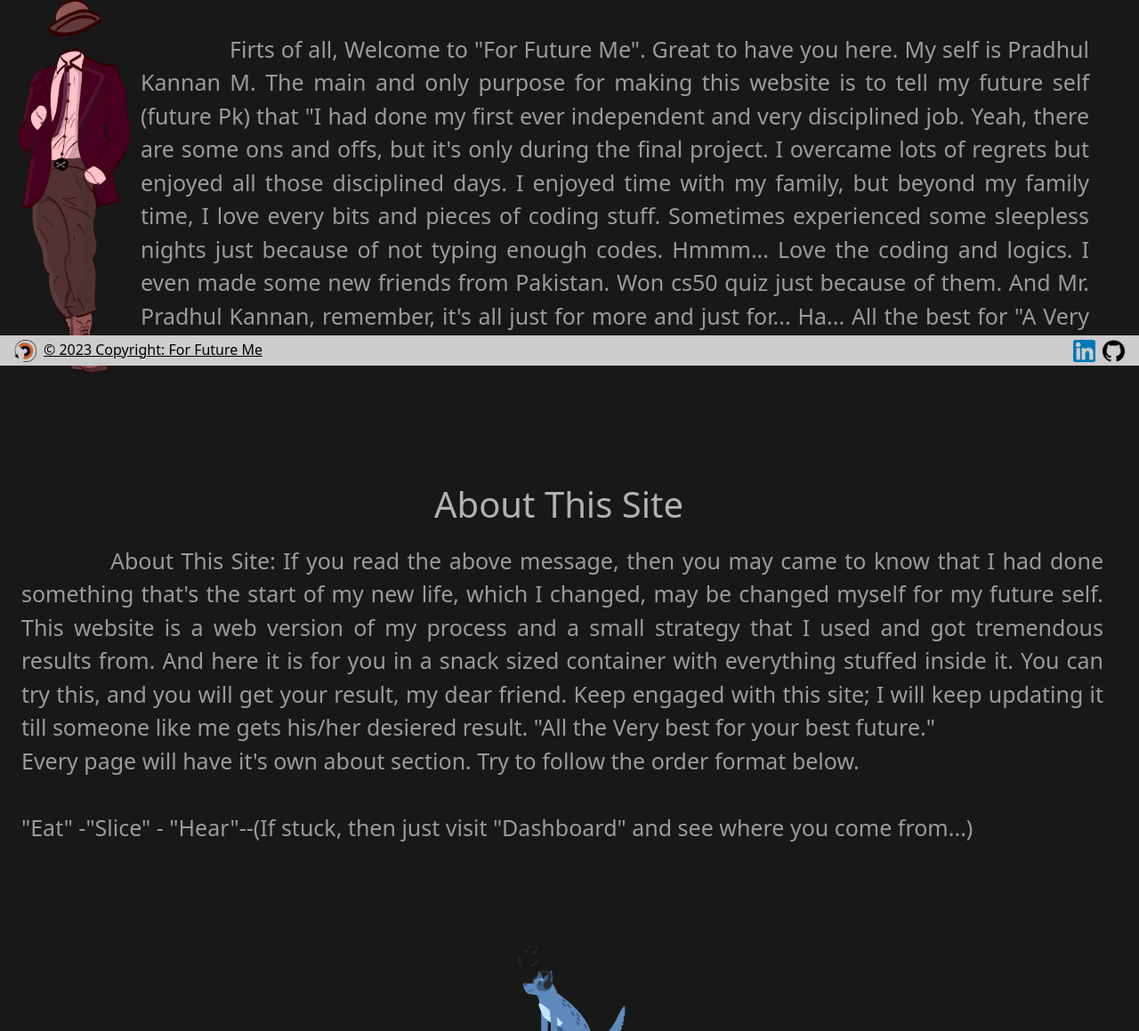
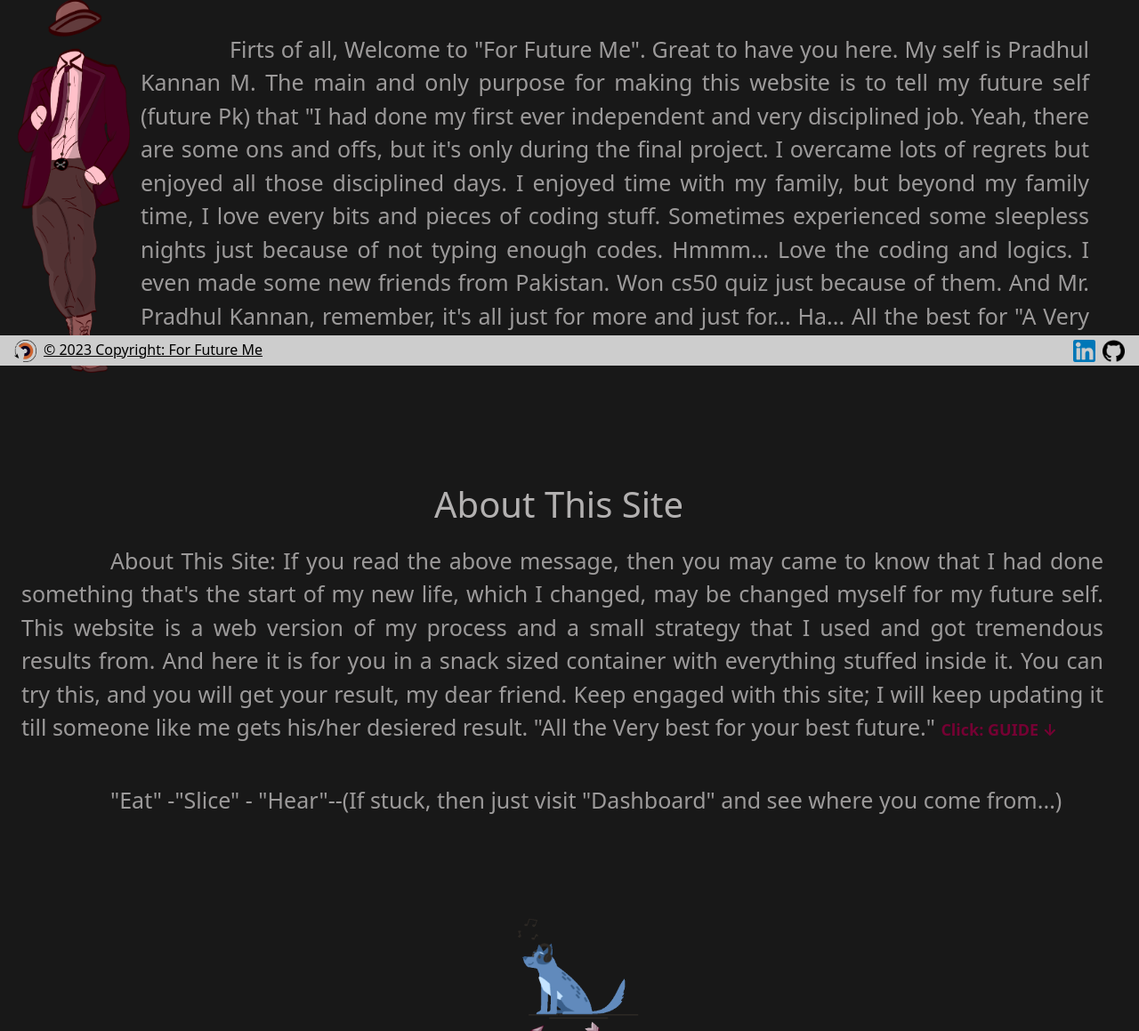
Before and after one commit to CodeDream145/cs50x-final_project, a Flask app: page / in a window 1280 px wide. Shown: the part 389-1548 px from the top of the page at 89% size. Run offline with Flask 2, Linux system fonts and the light colour scheme; a user stored in the database is signed in; some libraries are stand-ins or nearby versions.

Commit message:
version 1.0 4.26.23 8.20

```diff
--- a/templates/home.html
+++ b/templates/home.html
@@ -21,8 +21,20 @@
 
         <p class="txt_wi_img">About This Site:
             If you read the above message, then you may came to know that I had done something that's the start of my new life, which I changed, may be changed myself for my future self. This website is a web version of my process and a small strategy that I used and got tremendous results from. And here it is for you in a snack sized container with everything stuffed inside it. You can try this, and you will get your result, my dear friend. Keep engaged with this site; I will keep updating it till someone like me gets his/her desiered result. "All the Very best for your best future."
-            <br>Every page will have it's own about section. Try to follow the order format below.<br>
-            <br>"Eat" -"Slice" - "Hear"--(If stuck, then just visit "Dashboard" and see where you come from...)</p>
+            <a class="show" data-bs-toggle="collapse" href="#collapsehome" role="button" style="border-radius: 5%; color: #750133; font-size: large; text-decoration:none; font-weight: bold;" aria-expanded="false" aria-controls="collapseExample">
+                Click: GUIDE &#8595;</a>
+
+                <div class="collapse" id="collapsehome" >
+                    <div class="card card-body blackbg about_text" style="color: rgba(195, 195, 195, 0.804); border-color:#750133;">
+                        <p>	Well, first of all, this site is built to create a new productive system or develop an existing productive system. I call it as five-day-a-week system. Starting from Monday, which is the 0th day, to Sunday, which is the nul day. And at every numeric day from the 0th day to the 5th day, stay focused. Focus on the things you need to do, including your personal development. At the nul day, don't even think about your work and enjoy as much as you can. This is the key concept of this site.</p>
+                        <p>&#36; Okay, we looked up the bigger picture, and it's time to extract it. As every numeric day was a working day, if you had no idea how to do something or were stuck with confusion about what to do first, then you really needed to plan your goal before. The Eat section will help you exactly do this. Think of your work or goal as a dish. Store your daily dishes to eat. If the dish is stored and not eaten, it will spoil. You can't eat a three-day-old dish on the fourth day. So try to eat the dish on the day it is prepared. So create a dish (your goals) and its description (what actually to do or How to do it) inside the eat section and eat it when it is done.</p>
+                        <p>&#36; Eat all your dishes prepared on that day and come to the end of the day? Now it's time to slice it up. Just go to the current day you are on to slice it up. Hey, don't worry If you have not ate your dishes for some unexpected reason, It may happen some times. But If your heart was fully satisfied or in some cases accepted the reason for not eaten the goals, Then pleae don't forget to slice the day up. Even If you took break at that day intenstionally, Just slice it up. Because you are under your control, you decided to took break. And a kind recommendation: Just before slicing, I always used to record the highlighted points from every day in a physical journal. It works great for me to use those points or events to fine-tune my future days. So I recommend you try this.</p>
+                        <p>&#36; After slicing, don't simply end the day. Try to hear some really good stuff. That may be for your personal development or about the thing you are learning or doing. The thing you heard before going to sleep will drive into your subconscious mind, and you may come up with a new idea extracted from the words of the proven personalities. So before sleep Hear somethig good that is relevant to you. Try to avoid videos, Hear something in audio format. I will post what I hear regularly inside the hear section. That will help you out.</p>
+                        <p>&#36; At last, everything should be recorded to improve. A school without an attendance record will not be a school; it will be a park where anyone can come at any time or day. So this site will store all your records, just to improve you. If you doubt your process or get stuck at some point, just go to the dashboard section and see where you came from and how far you've come. </p>
+                    </div>
+                </div>
+        </p>
+        <p class="txt_wi_img">"Eat" -"Slice" - "Hear"--(If stuck, then just visit "Dashboard" and see where you come from...)</p>
 
     </div>
     <div class="p-2" style="text-align: center;">
```
Also changed, not shown: 3 other files.
